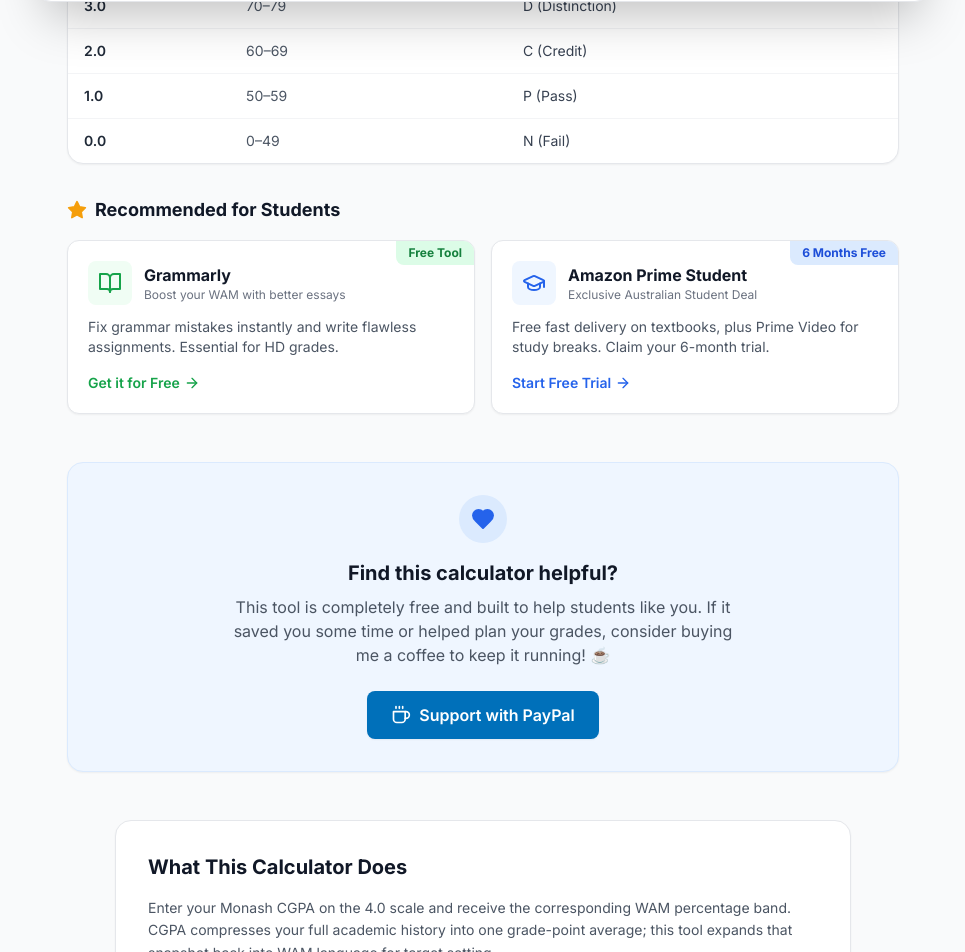
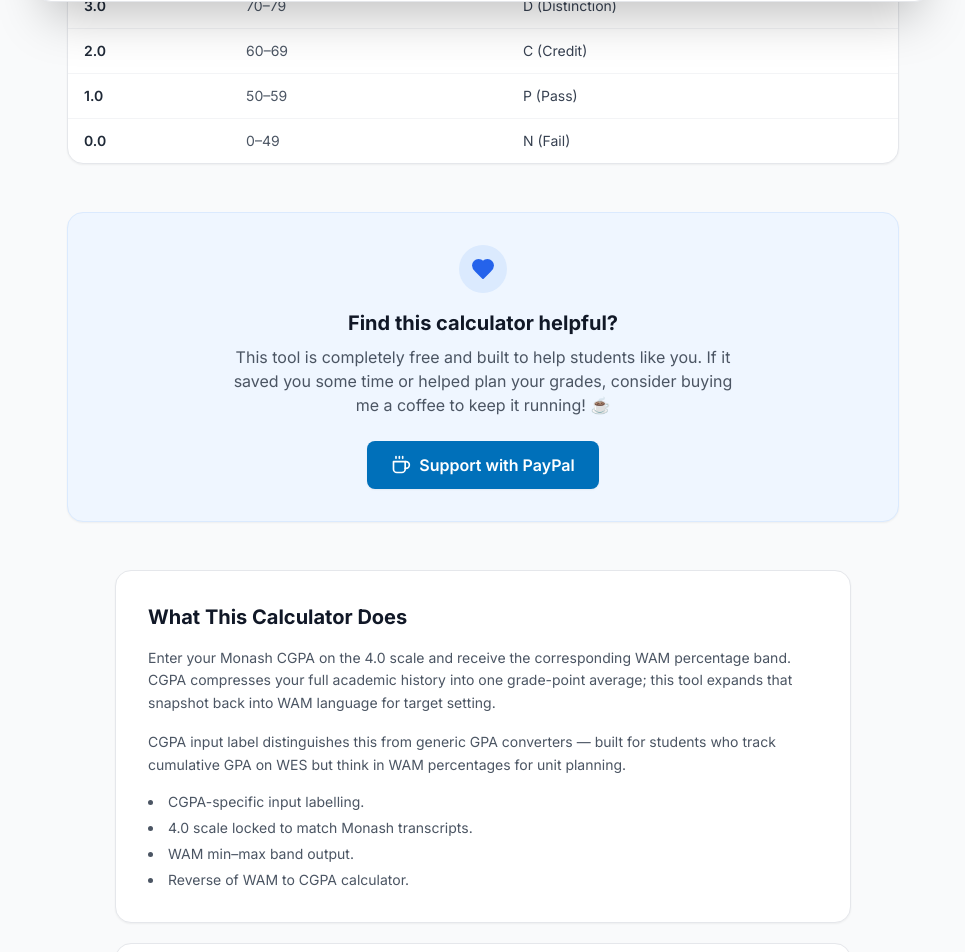
Before and after one commit to asbusiness276-cyber/monash-wam-calculator, a React (Vite) app: page /cgpa-to-wam-calculator in a window 1280 px wide. Shown: the part 778-1730 px from the top of the page, without its empty margins (157-1122 px from the left). Built offline with nearby package versions, Linux system fonts and the light colour scheme.

Commit message:
chore: remove StudentOffersBanner

```diff
--- a/src/components/CalculatorSectionWithInlineAds.tsx
+++ b/src/components/CalculatorSectionWithInlineAds.tsx
@@ -1,6 +1,5 @@
 import { type ReactNode } from 'react';
 import DonationBanner from './DonationBanner';
-import StudentOffersBanner from './StudentOffersBanner';
 
 interface CalculatorSectionWithInlineAdsProps {
   children: ReactNode;
@@ -14,7 +13,6 @@
     <section className="max-w-4xl mx-auto px-4 sm:px-6 lg:px-8 py-6">
       <div className="w-full">
         {children}
-        <StudentOffersBanner />
         <DonationBanner />
       </div>
     </section>
```
